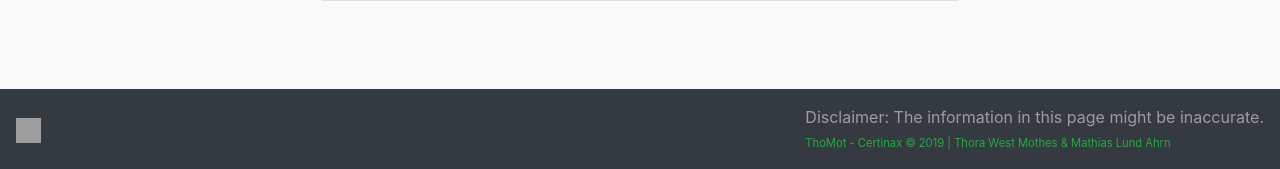
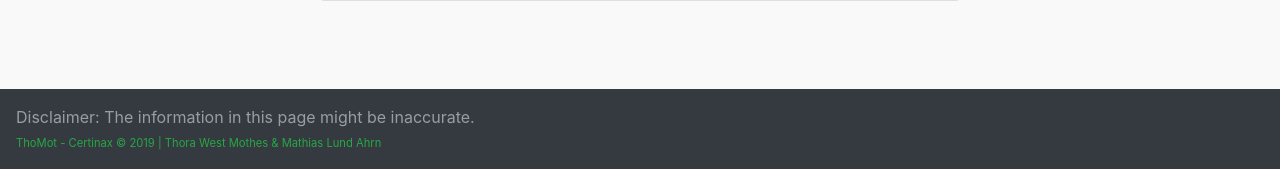
Before and after one commit to Certinax/cst336lab6, a Node server app: page / in a window 1280 px wide. Shown: the part 631-800 px from the top of the page. Run offline with Node 20, Linux system fonts and the light colour scheme; grey boxes are pictures that could not be loaded.

Commit message:
Updated footer

```diff
--- a/views/partials/footer.ejs
+++ b/views/partials/footer.ejs
@@ -3,12 +3,6 @@
 &copy; 2019. <br>
 Disclaimer: The information in this page might be inaccurate. -->
 <nav class="navbar footerz navbar-dark bg-dark">
-    <a
-      class="navbar-brand"
-      href="https://github.com/Certinax/f2019cst336/tree/master/public/project3"
-      target="_blank"
-      ><img src="img/github-logo.svg" width="25" height="25" alt=""
-    /></a>
     <span class="navbar-text"
       >Disclaimer: The information in this page might be inaccurate. <br><span class="text-success" style="font-size: 0.7rem;">ThoMot - Certinax &copy; 2019 | Thora West Mothes & Mathias Lund Ahrn</span></span
     >
```
